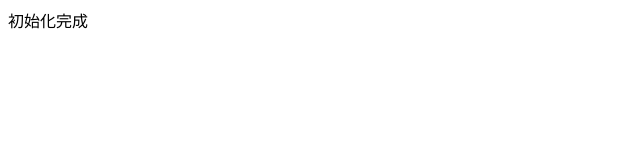
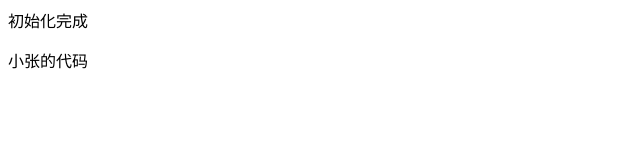
Before and after one commit to Y-jelly/hkzf, a plain HTML site: page index.html in a window 1280 px wide. Shown: the whole page, without its empty margins (0-640 px from the left). Drawn offline with Linux system fonts and the light colour scheme.

Commit message:
小张的代码

```diff
--- a/index.html
+++ b/index.html
@@ -10,6 +10,8 @@
 
 <body>
   <div>初始化完成</div>
+  <p>小张的代码
+  </p>
 </body>
 
 </html>
```
